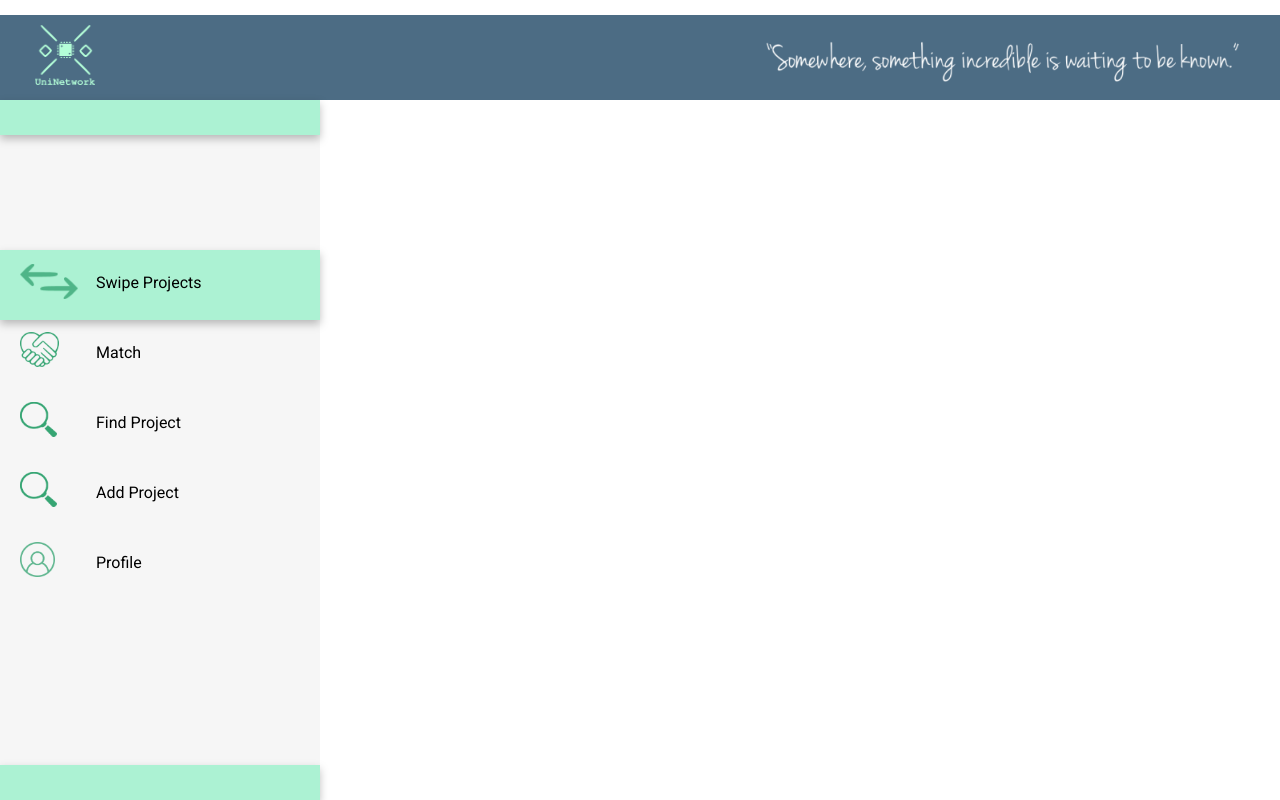
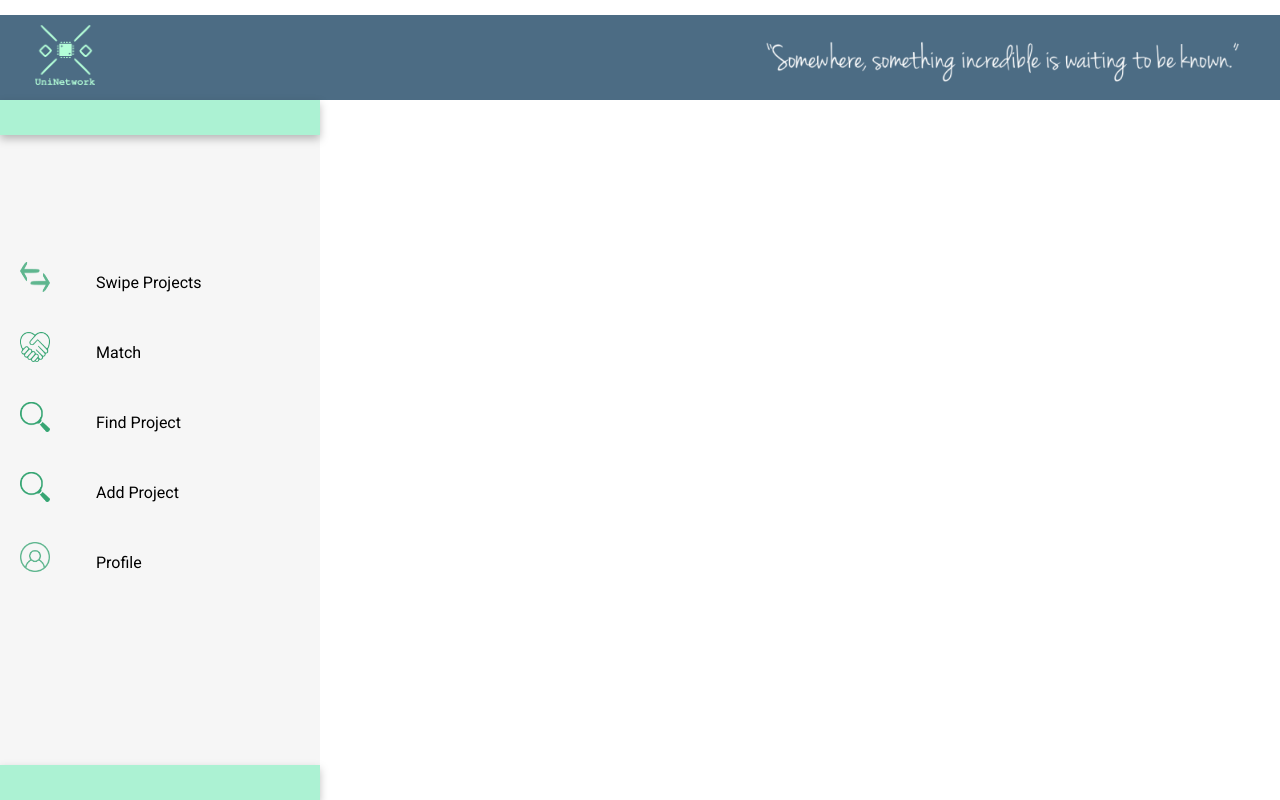
Before and after one commit to KrukowskiJ/EDUHACK2021---UniNetwork, a React (Create React App) app: page / in a window 1280 px wide. Shown: the part 945-1745 px from the top of the page. Built offline with nearby package versions, Linux system fonts and the light colour scheme.

Commit message:
LeftBar improvements

```diff
--- a/src/index.css
+++ b/src/index.css
@@ -14,3 +14,15 @@ code {
   font-family: source-code-pro, Menlo, Monaco, Consolas, "Courier New",
     monospace;
 }
+
+
+
+.inactive {
+  background-color: #fff;
+  text-decoration: none;
+}
+
+.active {
+  background-color: #acf2d3;
+  text-decoration: none;
+}
--- a/src/views/components/LeftMenu.js
+++ b/src/views/components/LeftMenu.js
@@ -1,72 +1,36 @@
-import React from 'react';
-import styled from 'styled-components'
-import {Col, Container, Row} from "react-bootstrap";
-import {Link} from "react-router-dom";
+import React from "react";
+import styled from "styled-components";
+import { Col, Container, Row } from "react-bootstrap";
+import { NavLink, Link } from "react-router-dom";
 
-import imageMatches from './../../img/match.png'
-import imageSearch from './../../img/search.png'
-import imageArrow from './../../img/arrow.png'
-import imageProfile from './../../img/profile.png'
-import imageSwitch from './../../img/search.png'
-
+import imageMatches from "./../../img/match.png";
+import imageSearch from "./../../img/search.png";
+import imageArrow from "./../../img/arrow.png";
+import imageProfile from "./../../img/profile.png";
+import imageSwitch from "./../../img/search.png";
 
 const Content = styled.div`
-  background: #F6F6F6;
+  background: #f6f6f6;
   margin: 0;
   height: 87.5vh;
-
-
 `;
 const Pojemnik = styled.div`
   height: 10vh;
   width: 100%;
-  margin: 0
-`
+  margin: 0;
+`;
 
 const Zielony = styled.div`
   height: 5%;
   width: 100%;
-  background: #ACF2D3;
+  background: #acf2d3;
   filter: drop-shadow(0px 4px 4px rgba(0, 0, 0, 0.25));
-`
+`;
 
 const Przerwa = styled.div`
   height: 5%;
   width: 100%;
-
-`
-
-const SwipeProject = styled.div`
-  height: 10%;
-  width: 100%;
-  background: #ACF2D3;
-  filter: drop-shadow(0px 4px 4px rgba(0, 0, 0, 0.25));
-`
-
-const ImageArrow = styled.img`
-  height: 50%;
-   margin-left: 20px;
-   margin-top: 15%;
-  float: left;
-
-`
-const TextSwipeProject = styled.div`
-    font-family: Roboto;
-    color: black;
-
-`
-
-const Matches = styled.div`
-  height: 10%;
-  width: 100%;
-
-`
-const ImageMatch = styled.img`
-  height: 50%;
-  margin-left: 20px;
-  margin-top: 13%;
-  float: left;
-`
+`;
 
 const TextMatch = styled.div`
   padding-top: 6.5%;
@@ -74,130 +38,119 @@ const TextMatch = styled.div`
   text-align: center;
   font-family: Roboto;
   color: black;
-`
+`;
 
 const ImageSearch = styled.img`
-   height: 50%;
+  height: 30px;
+  width: 30px;
   margin-left: 20px;
   margin-top: 13%;
   float: left;
-`
+`;
 
-const Search = styled.div`
-  height: 10%;
-  width: 100%;
-`
 const TextSearch = styled.div`
   padding-top: 6.5%;
   float: left;
   text-align: center;
   font-family: Roboto;
   color: black;
-`
+`;
 
 const PojemnikZdjecie = styled.div`
   height: 100%;
   width: 30%;
   float: left;
-`
-
-const Switch = styled.div`
-  height: 10%;
-  width: 100%;
-`
-
-const ImageSwitch = styled.img`
-   height: 50%;
-  margin-left: 20px;
-  margin-top: 13%;
-  float: left;
-`
+`;
 
 const ZielonyDol = styled.div`
   position: absolute;
   height: 5%;
   width: 100%;
   bottom: 0;
-  background: #ACF2D3;
+  background: #acf2d3;
   filter: drop-shadow(0px 4px 4px rgba(0, 0, 0, 0.25));
-`
+`;
 
+const TabBox = styled.div`
+  height: 10%;
+  width: 100%;
+`;
+
+const StyledLink = styled(NavLink)`
+  display: block;
+  font-family: Roboto;
+
+  &:hover {
+    text-decoration: underline;
+  }
+  :active {
+    color: #acf2d3; !important
+  }
+`;
 
 export default () => {
   return (
-
-
-
-
     <Content>
-                <Container  style = {{padding: 0, height:"100%", width: "100%"}}>
-                    <Zielony/>
-                    <Pojemnik>
-
-                    </Pojemnik>
+      <Container style={{ padding: 0, height: "100%", width: "100%" }}>
+        <Zielony />
+        <Pojemnik></Pojemnik>
 
         <Przerwa></Przerwa>
 
-                <SwipeProject>
-                    <Link to='swipe'>
+        <TabBox>
+          <StyledLink c to="swipe">
             <PojemnikZdjecie>
-                        <ImageArrow src = {imageArrow}></ImageArrow>
+              <ImageSearch src={imageArrow}></ImageSearch>
             </PojemnikZdjecie>
             <TextMatch> Swipe Projects </TextMatch>
-                        <div style={{clear: "both"}}></div>
-                    </Link> {" "}
-                </SwipeProject>
-                <Matches>
-                    <Link to='matches'>
+            <div style={{ clear: "both" }}></div>
+          </StyledLink>{" "}
+        </TabBox>
+        <TabBox>
+          <StyledLink c to="matches">
             <PojemnikZdjecie>
-                         <ImageMatch src = {imageMatches}></ImageMatch>
+              <ImageSearch src={imageMatches}></ImageSearch>
             </PojemnikZdjecie>
             <TextMatch> Match </TextMatch>
-                        <div style={{clear: "both"}}></div>
+            <div style={{ clear: "both" }}></div>
+          </StyledLink>{" "}
+        </TabBox>
 
-                    </Link> {" "}
-                </Matches>
-
-                <Search>
-                    <Link to='projects'>
+        <TabBox>
+          <StyledLink c to="projects">
             <PojemnikZdjecie>
-                            <ImageSearch src = {imageSearch}/>
+              <ImageSearch src={imageSearch} />
             </PojemnikZdjecie>
 
             <TextSearch>Find Project</TextSearch>
-                        <div style={{clear: "both"}}></div>
-                    </Link> {" "}
-                </Search>
+            <div style={{ clear: "both" }}></div>
+          </StyledLink>{" "}
+        </TabBox>
 
-                <Search>
-                    <Link to='addProject'>
+        <TabBox>
+          <StyledLink to="addProject">
             <PojemnikZdjecie>
-                            <ImageSearch src = {imageSearch}/>
+              <ImageSearch src={imageSearch} />
             </PojemnikZdjecie>
 
             <TextSearch>Add Project</TextSearch>
-                        <div style={{clear: "both"}}></div>
-                    </Link> {" "}
-                </Search>
+            <div style={{ clear: "both" }}></div>
+          </StyledLink>{" "}
+        </TabBox>
 
+        <TabBox>
+          <StyledLink to="profile">
+            <PojemnikZdjecie>
+              <ImageSearch src={imageProfile} />
+            </PojemnikZdjecie>
 
-                    <Switch>
-            <Link to='profile'>
-                <PojemnikZdjecie>
-                    <ImageSwitch src = {imageProfile}></ImageSwitch>
-                </PojemnikZdjecie>
-                <TextMatch> Profile </TextMatch>
-            </Link> {" "}
-                    </Switch>
-
-                    <ZielonyDol/>
-                    <div style={{clear: "both"}}></div>
+            <TextSearch>Profile</TextSearch>
+            <div style={{ clear: "both" }}></div>
+          </StyledLink>{" "}
+        </TabBox>
+        <ZielonyDol />
+        <div style={{ clear: "both" }}></div>
       </Container>
     </Content>
-
-
-
-
-
   );
-}
+};
```
Also changed, not shown: 1 other file (tests, documents, lock files or other folders). Lines whose indentation alone changed are shown as unchanged.
